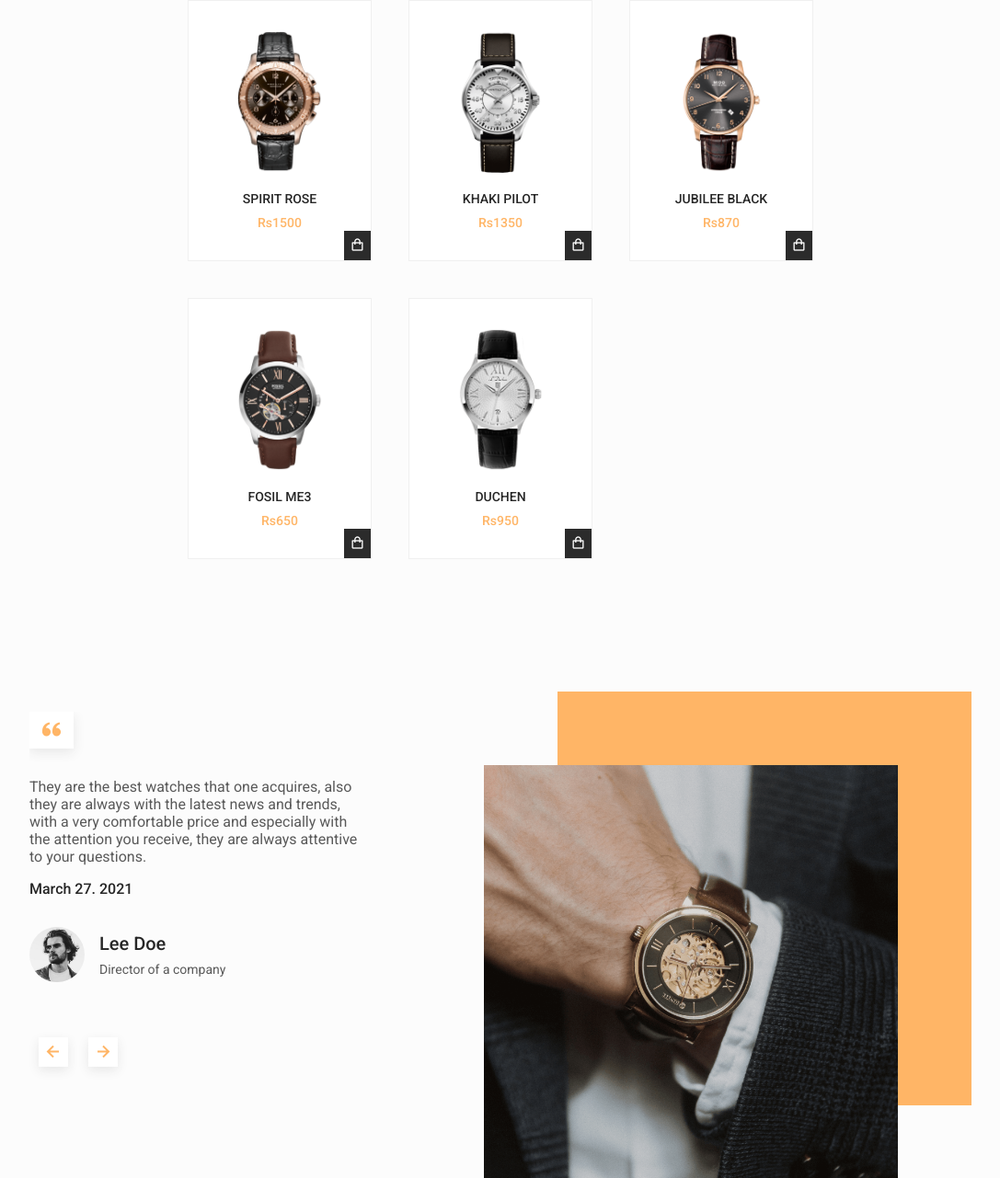
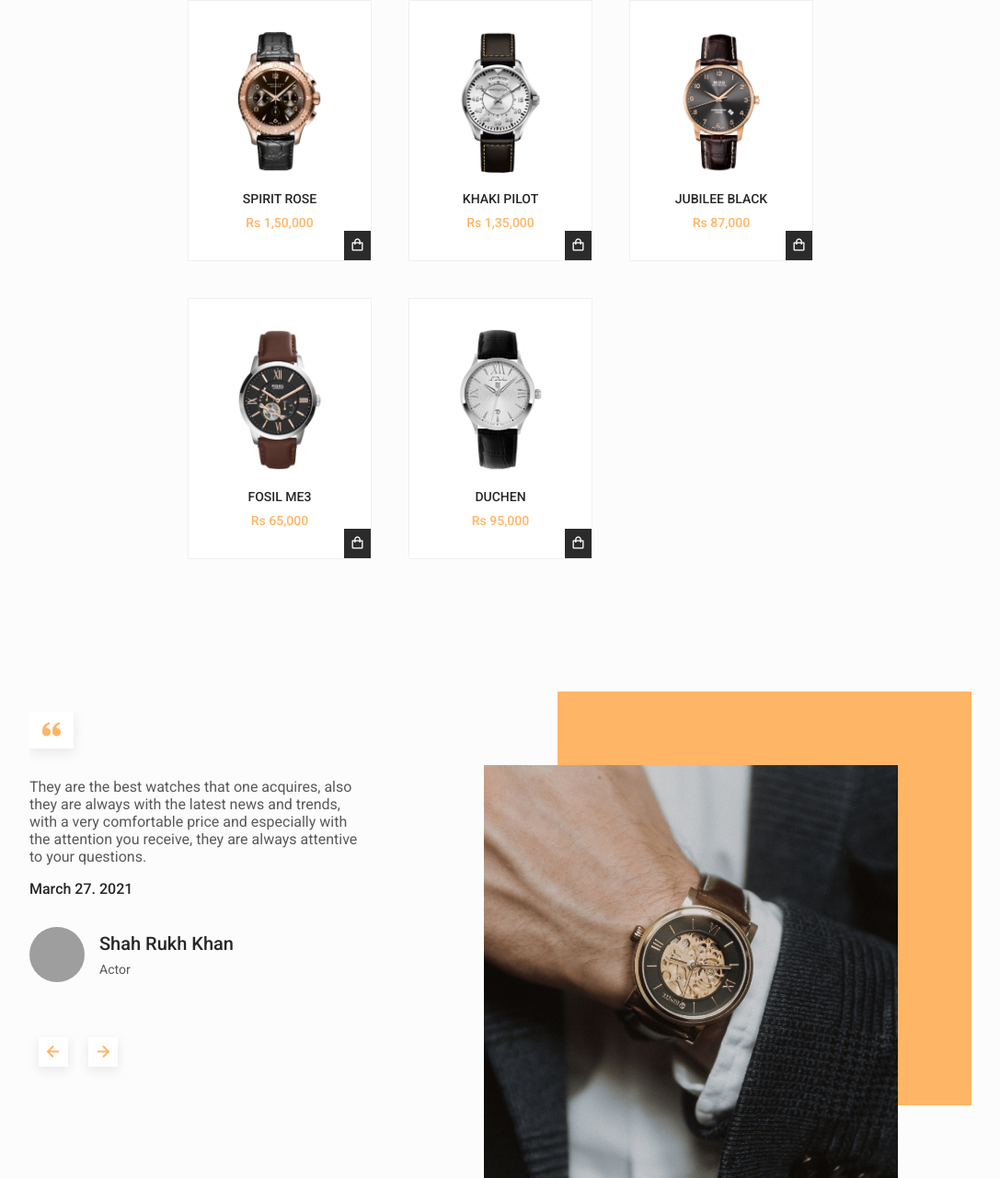
Before and after one commit to Ranjith236838/watch-store, a Django app: page / in a window 1280 px wide. Shown: the part 2280-3561 px from the top of the page at 92% size, without its empty margins (96-1183 px from the left). Run offline with Django 4.2, Linux system fonts and the light colour scheme; grey boxes are pictures that could not be loaded.

Commit message:
Update index.html

```diff
--- a/templates/index.html
+++ b/templates/index.html
@@ -105,7 +105,7 @@
 
                 <div class="cart__details">
                     <h3 class="cart__title">Rose Gold</h3>
-                    <span class="cart__price">Rs850</span>
+                    <span class="cart__price">Rs 85,000</span>
 
                     <div class="cart__amount">
                         <div class="cart__amount-content">
@@ -132,7 +132,7 @@
 
                 <div class="cart__details">
                     <h3 class="cart__title">Longines Rose</h3>
-                    <span class="cart__price">Rs980</span>
+                    <span class="cart__price">Rs 98,000</span>
 
                     <div class="cart__amount">
                         <div class="cart__amount-content">
@@ -155,7 +155,7 @@
 
         <div class="cart__prices">
             <span class="cart__prices-item">3 items</span>
-            <span class="cart__prices-total">Rs 2880</span>
+            <span class="cart__prices-total">Rs 3,33,050</span>
         </div>
     </div>
 
@@ -186,7 +186,7 @@
                         Latest arrival of the new imported watches of the B720 series,
                         with a modern and resistant design.
                     </p>
-                    <span class="home__price">Rs1245</span>
+                    <span class="home__price">Rs 75,450</span>
 
                     <div class="home__btns">
                         <a href="#" class="button button--gray button--small">
@@ -213,7 +213,7 @@
 
                     <div class="featured__data">
                         <h3 class="featured__title">Jazzmaster</h3>
-                        <span class="featured__price">Rs1050</span>
+                        <span class="featured__price">Rs 1,05,000</span>
                     </div>
 
                     <button class="button featured__button">ADD TO CART</button>
@@ -226,7 +226,7 @@
 
                     <div class="featured__data">
                         <h3 class="featured__title">Ingersoll</h3>
-                        <span class="featured__price">Rs250</span>
+                        <span class="featured__price">Rs 50,000</span>
                     </div>
 
                     <button class="button featured__button">ADD TO CART</button>
@@ -239,7 +239,7 @@
 
                     <div class="featured__data">
                         <h3 class="featured__title">Rose gold</h3>
-                        <span class="featured__price">Rs890</span>
+                        <span class="featured__price">Rs 89,000</span>
                     </div>
 
                     <button class="button featured__button">ADD TO CART</button>
@@ -285,7 +285,7 @@
                     <img src="static/img/product1.png" alt="" class="products__img">
 
                     <h3 class="products__title">Spirit rose</h3>
-                    <span class="products__price">Rs1500</span>
+                    <span class="products__price">Rs 1,50,000</span>
 
                     <button class="products__button">
                         <i class='bx bx-shopping-bag'></i>
@@ -296,7 +296,7 @@
                     <img src="static/img/product2.png" alt="" class="products__img">
 
                     <h3 class="products__title">Khaki pilot</h3>
-                    <span class="products__price">Rs1350</span>
+                    <span class="products__price">Rs 1,35,000</span>
 
                     <button class="products__button">
                         <i class='bx bx-shopping-bag'></i>
@@ -307,7 +307,7 @@
                     <img src="static/img/product3.png" alt="" class="products__img">
 
                     <h3 class="products__title">Jubilee black</h3>
-                    <span class="products__price">Rs870</span>
+                    <span class="products__price">Rs 87,000</span>
 
                     <button class="products__button">
                         <i class='bx bx-shopping-bag'></i>
@@ -318,7 +318,7 @@
                     <img src="static/img/product4.png" alt="" class="products__img">
 
                     <h3 class="products__title">Fosil me3</h3>
-                    <span class="products__price">Rs650</span>
+                    <span class="products__price">Rs 65,000</span>
 
                     <button class="products__button">
                         <i class='bx bx-shopping-bag'></i>
@@ -329,7 +329,7 @@
                     <img src="static/img/product5.png" alt="" class="products__img">
 
                     <h3 class="products__title">Duchen</h3>
-                    <span class="products__price">Rs950</span>
+                    <span class="products__price">Rs 95,000</span>
 
                     <button class="products__button">
                         <i class='bx bx-shopping-bag'></i>
@@ -355,15 +355,34 @@
                             <h3 class="testimonial__date">March 27. 2021</h3>
 
                             <div class="testimonial__perfil">
-                                <img src="static/img/testimonial1.jpg" alt="" class="testimonial__perfil-img">
+                                <img src="static/img/srk.jpg" alt="" class="testimonial__perfil-img">
 
                                 <div class="testimonial__perfil-data">
-                                    <span class="testimonial__perfil-name">Lee Doe</span>
-                                    <span class="testimonial__perfil-detail">Director of a company</span>
+                                    <span class="testimonial__perfil-name">Shah Rukh Khan</span>
+                                    <span class="testimonial__perfil-detail">Actor</span>
                                 </div>
                             </div>
                         </div>
 
+                        <div class="testimonial__card swiper-slide">
+                            <div class="testimonial__quote">
+                                <i class='bx bxs-quote-alt-left' ></i>
+                            </div>
+                            <p class="testimonial__description">
+                                Nice watch to wear for daily use. Ideal for college going students.
+                                And also suitable for office going youngsters.
+                            </p>
+                            <h3 class="testimonial__date">March 27. 2021</h3>
+
+                            <div class="testimonial__perfil">
+                                <img src="static/img/vijay.jpg" alt="" class="testimonial__perfil-img">
+
+                                <div class="testimonial__perfil-data">
+                                    <span class="testimonial__perfil-name">Vijay</span>
+                                    <span class="testimonial__perfil-detail">Actor</span>
+                                </div>
+                            </div>
+                        </div>
                         <div class="testimonial__card swiper-slide">
                             <div class="testimonial__quote">
                                 <i class='bx bxs-quote-alt-left' ></i>
@@ -376,32 +395,11 @@
                             <h3 class="testimonial__date">March 27. 2021</h3>
 
                             <div class="testimonial__perfil">
-                                <img src="static/img/testimonial2.jpg" alt="" class="testimonial__perfil-img">
+                                <img src="static/img/dhanush.jpg" alt="" class="testimonial__perfil-img">
 
                                 <div class="testimonial__perfil-data">
-                                    <span class="testimonial__perfil-name">Samantha Mey</span>
-                                    <span class="testimonial__perfil-detail">Director of a company</span>
-                                </div>
-                            </div>
-                        </div>
-
-                        <div class="testimonial__card swiper-slide">
-                            <div class="testimonial__quote">
-                                <i class='bx bxs-quote-alt-left' ></i>
-                            </div>
-                            <p class="testimonial__description">
-                                They are the best watches that one acquires, also they are always with the latest
-                                news and trends, with a very comfortable price and especially with the attention
-                                you receive, they are always attentive to your questions.
-                            </p>
-                            <h3 class="testimonial__date">March 27. 2021</h3>
-
-                            <div class="testimonial__perfil">
-                                <img src="static/img/testimonial3.jpg" alt="" class="testimonial__perfil-img">
-
-                                <div class="testimonial__perfil-data">
-                                    <span class="testimonial__perfil-name">Raul Zaman</span>
-                                    <span class="testimonial__perfil-detail">Director of a company</span>
+                                    <span class="testimonial__perfil-name">Dhanush</span>
+                                    <span class="testimonial__perfil-detail">Actor</span>
                                 </div>
                             </div>
                         </div>
@@ -581,10 +579,7 @@
             </div>
         </div>
 
-        <span class="footer__copy">&#169; Ranjith Kumar. All rigths reserved</span>
-        Contributors: Akash Hooda,
-
-
+        <span class="footer__copy">&#169; Watch Store. All rigths reserved</span>
     </footer>
 
     <!--=============== SCROLL UP ===============-->
```
